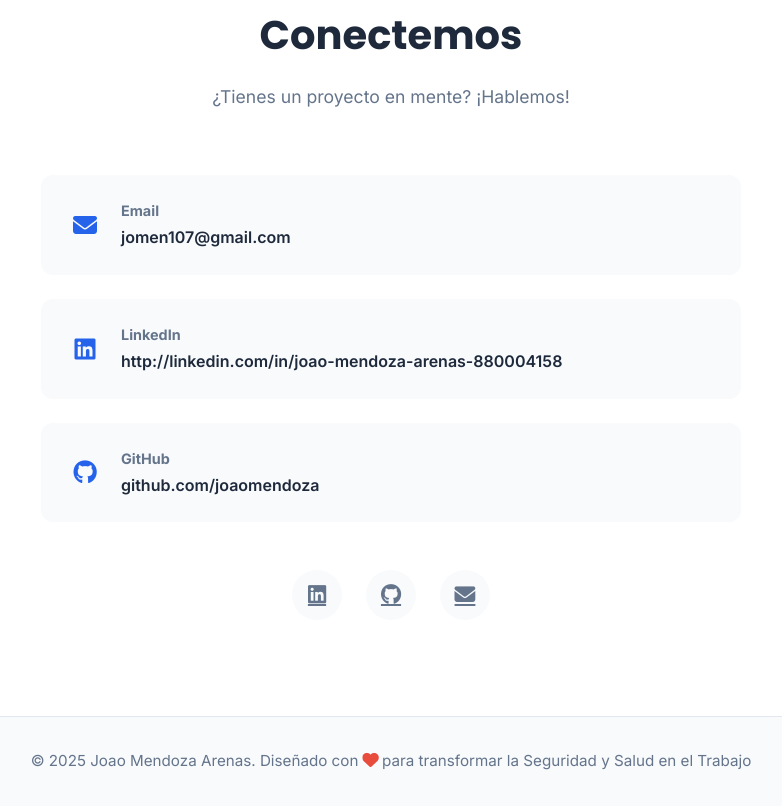
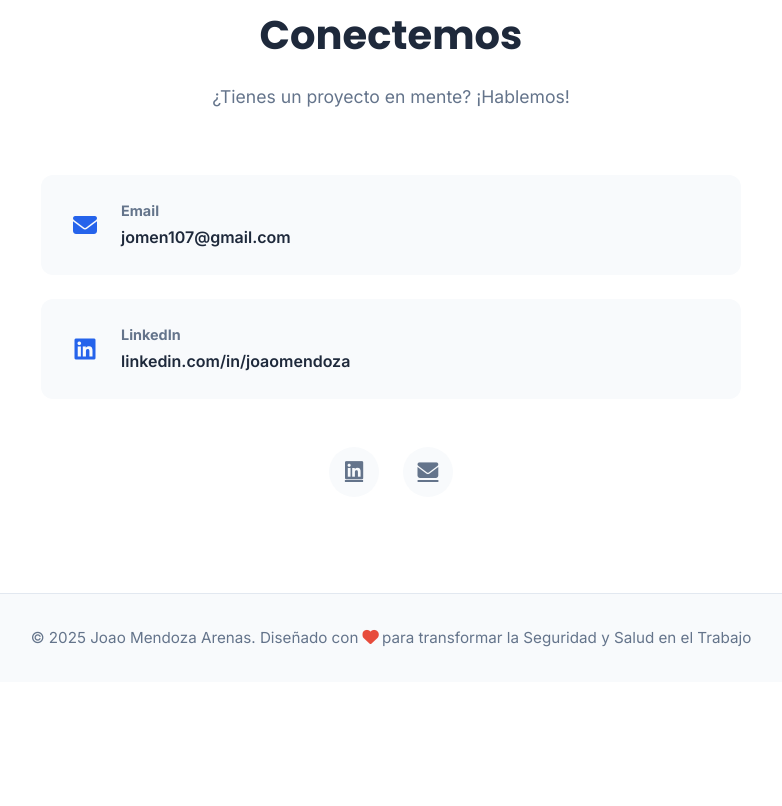
Before and after one commit to jrenjm/joaomendoza, a plain HTML site: page index.html in a window 1280 px wide. Shown: the part 3854-4660 px from the top of the page, without its empty margins (249-1031 px from the left). After the commit the page ends 4536 px from the top, so only its background shows below. Drawn offline with Linux system fonts and the light colour scheme.

Commit message:
Update index.html

```diff
--- a/index.html
+++ b/index.html
@@ -217,21 +217,14 @@
                         <i class="fas fa-envelope"></i>
                         <div>
                             <h4>Email</h4>
-                            <a href="mailto:joao.mendoza@ejemplo.com">jomen107@gmail.com</a>
+                            <a href="mailto:jomen107@gmail.com">jomen107@gmail.com</a>
                         </div>
                     </div>
                     <div class="contact-item">
                         <i class="fab fa-linkedin"></i>
                         <div>
                             <h4>LinkedIn</h4>
-                            <a href="https://linkedin.com/in/joaomendoza" target="_blank">http://linkedin.com/in/joao-mendoza-arenas-880004158</a>
-                        </div>
-                    </div>
-                    <div class="contact-item">
-                        <i class="fab fa-github"></i>
-                        <div>
-                            <h4>GitHub</h4>
-                            <a href="https://github.com/joaomendoza" target="_blank">github.com/joaomendoza</a>
+                            <a href="https://linkedin.com/in/joaomendoza" target="_blank">linkedin.com/in/joaomendoza</a>
                         </div>
                     </div>
                 </div>
@@ -240,10 +233,7 @@
                     <a href="https://linkedin.com/in/joaomendoza" target="_blank" class="social-link">
                         <i class="fab fa-linkedin"></i>
                     </a>
-                    <a href="https://github.com/joaomendoza" target="_blank" class="social-link">
-                        <i class="fab fa-github"></i>
-                    </a>
-                    <a href="mailto:joao.mendoza@ejemplo.com" class="social-link">
+                    <a href="mailto:jomen107@gmail.com" class="social-link">
                         <i class="fas fa-envelope"></i>
                     </a>
                 </div>
```
